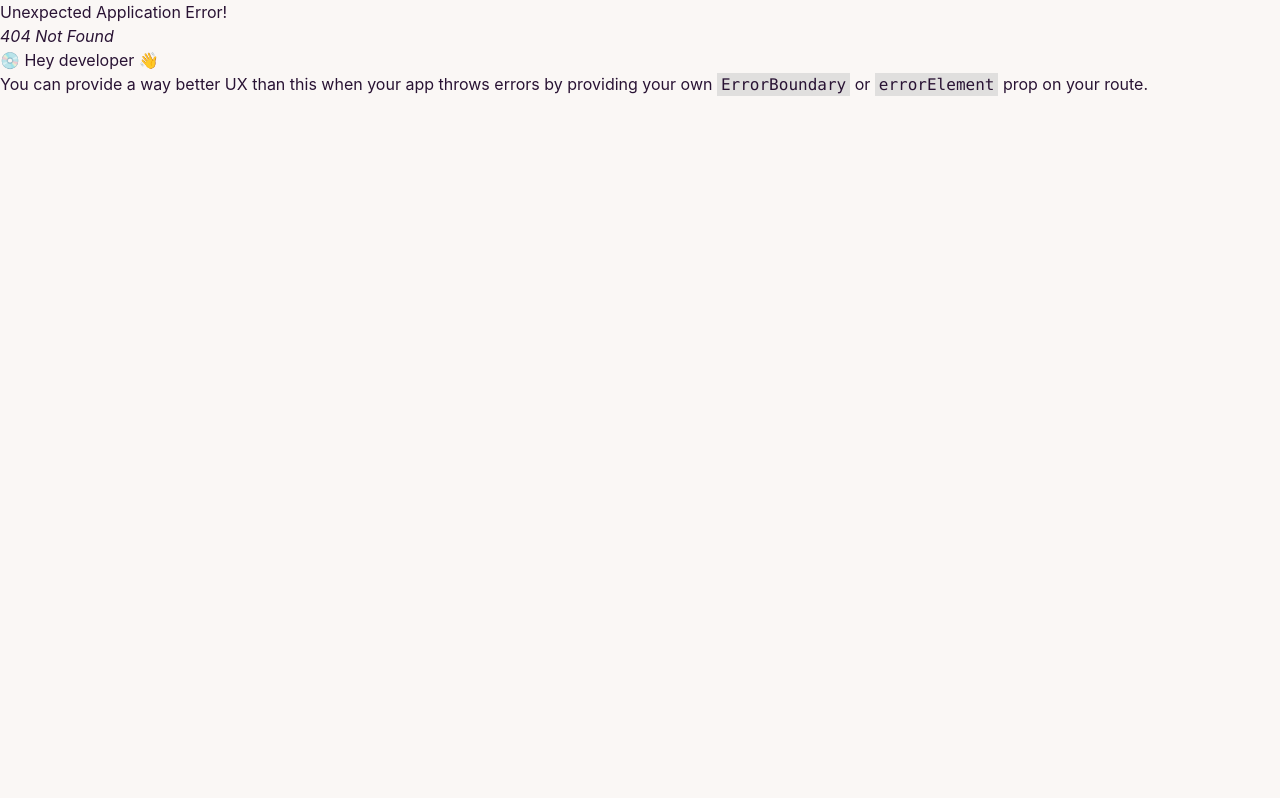
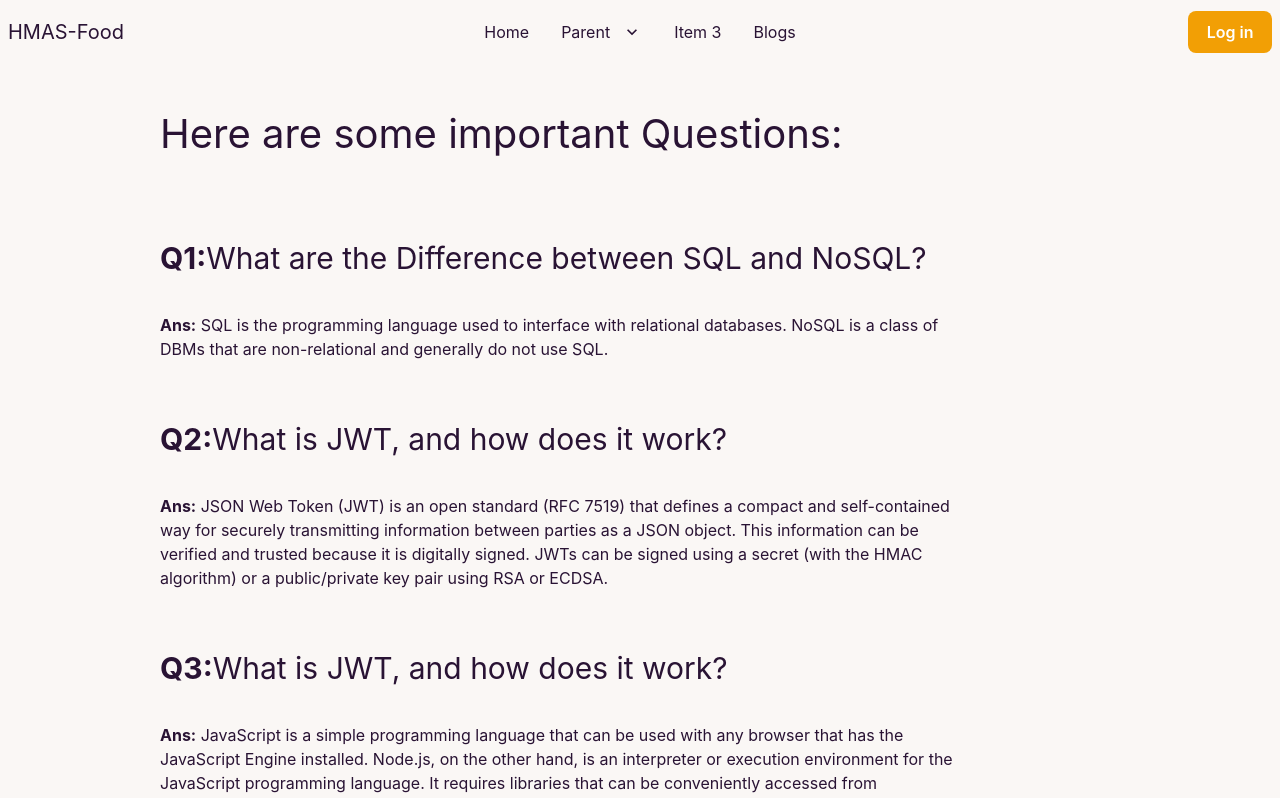
Before and after one commit to siam-26/service-review-client-11, a React (Create React App) app: page /blog in a window 1280 px wide. Before the commit this address had no page. Shown: the top 798 px of the page. Built offline with nearby package versions, Linux system fonts and the light colour scheme.

Commit message:
blog route added

```diff
--- /dev/null
+++ b/src/Components/Pages/Blog/Blog.css
@@ -0,0 +1,9 @@
+.blog-div h1 {
+    font-size: 40px;
+    padding: 5% 0;
+}
+
+.blog-div h3 {
+    font-size: 30px;
+    padding: 4% 0;
+}
--- /dev/null
+++ b/src/Components/Pages/Blog/Blog.js
@@ -0,0 +1,31 @@
+import React from 'react';
+import './Blog.css';
+
+const Blog = () => {
+    return (
+        <div className='w-3/4 blog-div pl-40 pb-12'>
+            <h1>Here are some important Questions:</h1>
+
+            <h3><b>Q1:</b>What are the Difference between SQL and NoSQL?</h3>
+            <p><b>Ans:</b> SQL is the programming language used to interface with relational databases. NoSQL is a class of DBMs that are non-relational and generally do not use SQL.</p>
+
+            <br />
+
+            <h3><b>Q2:</b>What is JWT, and how does it work?</h3>
+            <p><b>Ans:</b> JSON Web Token (JWT) is an open standard (RFC 7519) that defines a compact and self-contained way for securely transmitting information between parties as a JSON object. This information can be verified and trusted because it is digitally signed. JWTs can be signed using a secret (with the HMAC algorithm) or a public/private key pair using RSA or ECDSA.</p>
+
+            <br />
+
+
+            <h3><b>Q3:</b>What is JWT, and how does it work?</h3>
+            <p><b>Ans:</b> JavaScript is a simple programming language that can be used with any browser that has the JavaScript Engine installed. Node.js, on the other hand, is an interpreter or execution environment for the JavaScript programming language. It requires libraries that can be conveniently accessed from JavaScript programming to be more helpful.</p>
+
+            <br />
+
+            <h3><b>Q4:</b>How does NodeJS handle multiple requests at the same time?</h3>
+            <p><b>Ans:</b> NodeJS receives multiple client requests and places them into EventQueue. NodeJS is built with the concept of event-driven architecture. NodeJS has its own EventLoop which is an infinite loop that receives requests and processes them. EventLoop is the listener for the EventQueue. </p>
+        </div>
+    );
+};
+
+export default Blog;
--- a/src/Components/Pages/Home/AllServices/AllServices.js
+++ b/src/Components/Pages/Home/AllServices/AllServices.js
@@ -8,7 +8,28 @@ const AllServices = () => {
             <h1 className='text-center text-4xl mt-20'>Our All Services</h1>
             <div className='services-div grid grid-cols-3'>
 
-                <div className="card w-96 bg-base-100 gh">
+                <div className="card w-96 bg-base-100">
+
+                    <figure className="px-10 pt-10">
+                        <img src="https://placeimg.com/400/225/arch" alt="Shoes" className="w-60" />
+                    </figure>
+                    <div className="card-body items-center text-center body">
+                        <h2 className="card-title name">Chicken Burger</h2>
+                        <h3 className='price font-bold'>89.00tk</h3>
+                        <p>Lorem ipsum dolor, sit amet consectetur adipisicing elit. Sed molestias quibusdam distinctio qui exercitationem consequuntur suscipit veritatis, sint ea ipsam, perspiciatis cumque architecto laborum! Ut excepturi, aliquid magni dolore, quibusdam blanditiis quasi eaque maiores, cum non fuga aut quas veritatis porro asperiores corrupti ducimus saepe error maxime nostrum consectetur! Provident quae nisi similique in distinctio earum beatae doloremque quaerat voluptatum, voluptate molestiae labore iste ea, dicta hic dignissimos tenetur eos tempore delectus autem soluta magnam quisquam. Similique repellat neque voluptatibus, minus delectus dolorem quibusdam pariatur ipsa doloremque nisi natus quasi soluta animi placeat! Adipisci incidunt nulla vero magni blanditiis assumenda!</p>
+
+                        <div>
+                            <Link to='/serviceDetails'>
+                                <button className="allServices-btn font-bold mt-8">view details</button>
+                            </Link>
+                        </div>
+                    </div>
+
+
+
+                </div>
+
+                <div className="card w-96 bg-base-100">
 
                     <figure className="px-10 pt-10">
                         <img src="https://placeimg.com/400/225/arch" alt="Shoes" className="w-60" />
@@ -20,16 +41,13 @@ const AllServices = () => {
 
                         <div>
                             <Link to='/allservices'>
-                                <button className="allServices-btn font-bold mt-8">See All</button>
+                                <button className="allServices-btn font-bold mt-8">view details</button>
                             </Link>
                         </div>
                     </div>
-
-
-
                 </div>
 
-                <div className="card w-96 bg-base-100 gh">
+                <div className="card w-96 bg-base-100">
 
                     <figure className="px-10 pt-10">
                         <img src="https://placeimg.com/400/225/arch" alt="Shoes" className="w-60" />
@@ -41,13 +59,13 @@ const AllServices = () => {
 
                         <div>
                             <Link to='/allservices'>
-                                <button className="allServices-btn font-bold mt-8">See All</button>
+                                <button className="allServices-btn font-bold mt-8">view details</button>
                             </Link>
                         </div>
                     </div>
                 </div>
 
-                <div className="card w-96 bg-base-100 gh">
+                <div className="card w-96 bg-base-100">
 
                     <figure className="px-10 pt-10">
                         <img src="https://placeimg.com/400/225/arch" alt="Shoes" className="w-60" />
@@ -59,25 +77,7 @@ const AllServices = () => {
 
                         <div>
                             <Link to='/allservices'>
-                                <button className="allServices-btn font-bold mt-8">See All</button>
-                            </Link>
-                        </div>
-                    </div>
-                </div>
-
-                <div className="card w-96 bg-base-100 gh">
-
-                    <figure className="px-10 pt-10">
-                        <img src="https://placeimg.com/400/225/arch" alt="Shoes" className="w-60" />
-                    </figure>
-                    <div className="card-body items-center text-center body">
-                        <h2 className="card-title name">Chicken Burger</h2>
-                        <h3 className='price font-bold'>89.00tk</h3>
-                        <p>Lorem ipsum dolor, sit amet consectetur adipisicing elit. Sed molestias quibusdam distinctio qui exercitationem consequuntur suscipit veritatis, sint ea ipsam, perspiciatis cumque architecto laborum! Ut excepturi, aliquid magni dolore, quibusdam blanditiis quasi eaque maiores, cum non fuga aut quas veritatis porro asperiores corrupti ducimus saepe error maxime nostrum consectetur! Provident quae nisi similique in distinctio earum beatae doloremque quaerat voluptatum, voluptate molestiae labore iste ea, dicta hic dignissimos tenetur eos tempore delectus autem soluta magnam quisquam. Similique repellat neque voluptatibus, minus delectus dolorem quibusdam pariatur ipsa doloremque nisi natus quasi soluta animi placeat! Adipisci incidunt nulla vero magni blanditiis assumenda!</p>
-
-                        <div>
-                            <Link to='/allservices'>
-                                <button className="allServices-btn font-bold mt-8">See All</button>
+                                <button className="allServices-btn font-bold mt-8">view details</button>
                             </Link>
                         </div>
                     </div>
@@ -97,13 +97,13 @@ const AllServices = () => {
 
                         <div>
                             <Link to='/allservices'>
-                                <button className="allServices-btn font-bold mt-8">See All</button>
+                                <button className="allServices-btn font-bold mt-8">view details</button>
                             </Link>
                         </div>
                     </div>
                 </div>
 
-                <div className="card w-96 bg-base-100 gh">
+                <div className="card w-96 bg-base-100">
 
                     <figure className="px-10 pt-10">
                         <img src="https://placeimg.com/400/225/arch" alt="Shoes" className="w-60" />
@@ -115,7 +115,7 @@ const AllServices = () => {
 
                         <div>
                             <Link to='/allservices'>
-                                <button className="allServices-btn font-bold mt-8">See All</button>
+                                <button className="allServices-btn font-bold mt-8">view details</button>
                             </Link>
                         </div>
                     </div>
--- /dev/null
+++ b/src/Components/Pages/Home/AllServices/ServiceDetails.js
@@ -0,0 +1,42 @@
+import React from 'react';
+import { Link } from 'react-router-dom';
+import './serviceDetails.css'
+
+const ServiceDetails = () => {
+    return (
+        <div className="card w-96 bg-base-100 w-full">
+            <h1 className="mb-8 mt-12 text-5xl font-bold text-center serviceDetails-h">Chicken Burger</h1>
+
+            <div>
+                <div className="hero min-h-screen" style={{ backgroundImage: `url("https://placeimg.com/1000/800/arch")` }}>
+                    <div className="hero-overlay bg-black bg-opacity-70"></div>
+                    <div className="hero-content text-center text-neutral-content">
+                        <div className="max-w-md">
+
+                            <p className="mb-5 text-white">Provident cupiditate voluptatem et in. Quaerat fugiat ut assumenda excepturi exercitationem quasi. In deleniti eaque aut repudiandae et a id nisi.</p>
+                            <button className="btn btn-primary">Get Started</button>
+                        </div>
+                    </div>
+                </div>
+            </div>
+
+
+            <div className="card-body items-center text-center body">
+
+                <h3 className='price font-bold'>Price: 89.00tk</h3>
+                <p className='serviceDetails-description font-semibold'>Lorem ipsum dolor, sit amet consectetur adipisicing elit. Sed molestias quibusdam distinctio qui exercitationem consequuntur suscipit veritatis, sint ea ipsam, perspiciatis cumque architecto laborum! Ut excepturi, aliquid magni dolore, quibusdam blanditiis quasi eaque maiores, cum non fuga aut quas veritatis porro asperiores corrupti ducimus saepe error maxime nostrum consectetur! Provident quae nisi similique in distinctio earum beatae doloremque quaerat voluptatum, voluptate molestiae labore iste ea, dicta hic dignissimos tenetur eos tempore delectus autem soluta magnam quisquam. Similique repellat neque voluptatibus, minus delectus dolorem quibusdam pariatur ipsa doloremque nisi natus quasi soluta animi placeat! Adipisci incidunt nulla vero magni blanditiis assumenda!</p>
+
+                <div>
+                    <Link to='/serviceDetails'>
+                        <button className="allServices-btn font-bold mt-8">view details</button>
+                    </Link>
+                </div>
+            </div>
+
+
+
+        </div>
+    );
+};
+
+export default ServiceDetails;
--- /dev/null
+++ b/src/Components/Pages/Home/AllServices/serviceDetails.css
@@ -0,0 +1,8 @@
+.serviceDetails-description {
+    color: #979797;
+    line-height: 30px;
+}
+
+.serviceDetails-h {
+    color: #f29f05;
+}
--- a/src/Components/Shared/Navbar/Navbar.js
+++ b/src/Components/Shared/Navbar/Navbar.js
@@ -23,13 +23,14 @@ const Navbar = () => {
                             </ul>
                         </li>
                         <li><Link>Item 3</Link></li>
+
                     </ul>
                 </div>
                 <Link className="text-xl">HMAS-Food</Link>
             </div>
             <div className="navbar-center hidden lg:flex">
                 <ul className="menu menu-horizontal p-0">
-                    <li><Link>Item 1</Link></li>
+                    <li><Link to='/'>Home</Link></li>
                     <li tabIndex={0}>
                         <Link>
                             Parent
@@ -41,10 +42,11 @@ const Navbar = () => {
                         </ul>
                     </li>
                     <li><Link>Item 3</Link></li>
+                    <li><Link to='/blog'>Blogs</Link></li>
                 </ul>
             </div>
             <div className="navbar-end">
-                <Link className="login-logout font-semibold">Get started</Link>
+                <Link to='/login' className="login-logout font-semibold">Log in</Link>
             </div>
         </div>
     );
```
Also changed, not shown: src/Components/Routes/Routes.js (+10 -0 lines).
